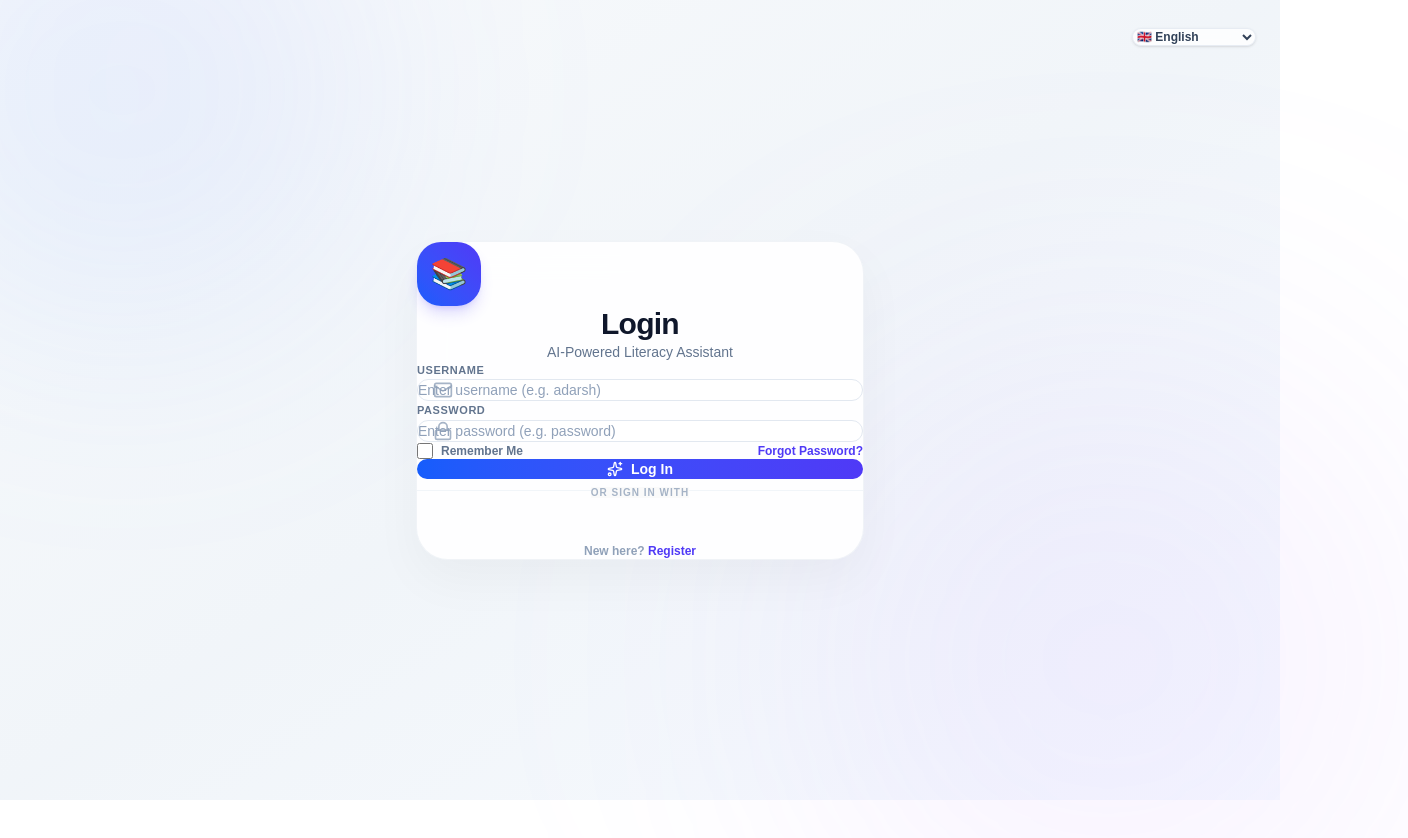
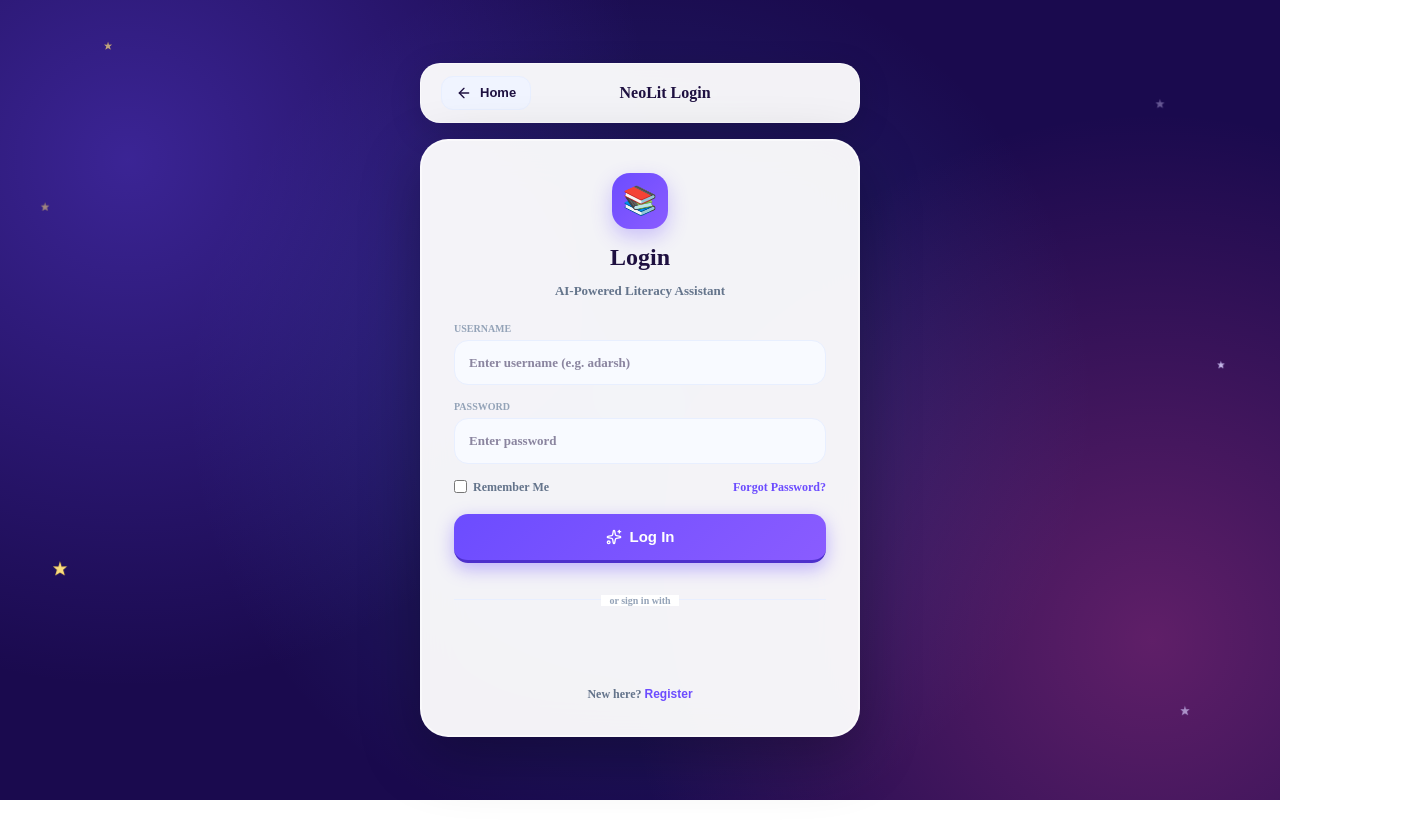
Before and after one commit to Adarshhackology/AI-Powered-Literacy-Assistant-for-Neo-Learners_Jun_2026, a React (Vite) app in the folder frontend/: page /login in a window 1280 px wide. Shown: the top 838 px of the page, 1408 px wide, since content can reach past the window. After the commit the page ends 800 px from the top, so only its background shows below. Built offline with nearby package versions, Linux system fonts and the light colour scheme.

Commit message:
fix: Rebuild Login.tsx page matching 3D space theme and update Navbar.tsx for Guest Learner display name fallback

```diff
--- a/frontend/src/pages/Login.tsx
+++ b/frontend/src/pages/Login.tsx
@@ -3,7 +3,8 @@ import { useNavigate, Link, useLocation } from 'react-router-dom';
 import { GoogleLogin } from '@react-oauth/google';
 import { apiClient } from '../utils/api';
 import { SupportedLanguage, translations } from '../utils/translationHelper';
-import { ShieldCheck, Mail, Lock, Sparkles } from 'lucide-react';
+import { ArrowLeft, User, Lock, Sparkles } from 'lucide-react';
+import { Sparkle, RobotMascot } from '../components/UI/Illustrations';
 
 export default function Login() {
   const [username, setUsername] = useState('');
@@ -14,29 +15,6 @@ export default function Login() {
   const [lang, setLang] = useState<SupportedLanguage>('english');
 
   const navigate = useNavigate();
-
-  const handleGoogleSuccess = async (credentialResponse: any) => {
-    setLoading(true);
-    setError('');
-    try {
-      const response = await apiClient.googleLogin(credentialResponse.credential);
-      if (response.message === 'Login successful') {
-        localStorage.setItem('user', JSON.stringify(response.user));
-        localStorage.setItem('username', response.user.username);
-        if (response.isNewUser) {
-          navigate('/profile-setup');
-        } else if (response.user.profile && response.user.profile.fullName) {
-          navigate('/dashboard');
-        } else {
-          navigate('/profile-setup');
-        }
-      }
-    } catch (err: any) {
-      setError(err.message || 'Google Login failed. Please try again.');
-    } finally {
-      setLoading(false);
-    }
-  };
   const location = useLocation();
   const successMessage = (location.state as any)?.message;
 
@@ -58,7 +36,6 @@ export default function Login() {
       if (response.message === 'Login successful') {
         localStorage.setItem('user', JSON.stringify(response.user));
         localStorage.setItem('username', response.user.username);
-        // check if they already have completed profiles, else profile-setup
         if (response.user.profile && response.user.profile.fullName) {
           navigate('/dashboard');
         } else {
@@ -72,144 +49,222 @@ export default function Login() {
     }
   };
 
+  const handleGoogleSuccess = async (credentialResponse: any) => {
+    setLoading(true);
+    setError('');
+    try {
+      const response = await apiClient.googleLogin(credentialResponse.credential);
+      if (response.message === 'Login successful') {
+        localStorage.setItem('user', JSON.stringify(response.user));
+        localStorage.setItem('username', response.user.username);
+        if (response.isNewUser) {
+          navigate('/profile-setup');
+        } else {
+          navigate('/dashboard');
+        }
+      }
+    } catch (err: any) {
+      setError(err.message || 'Google Login failed. Please try again.');
+    } finally {
+      setLoading(false);
+    }
+  };
+
   return (
-    <div className="min-h-screen flex flex-col justify-center items-center bg-gradient-to-br from-slate-50 via-slate-100 to-blue-50/50 px-4 relative font-inter">
-      {/* Decorative Radial Background Lights */}
-      <div className="absolute top-[-20%] left-[-10%] w-[500px] h-[500px] bg-gradient-to-tr from-blue-400/10 to-indigo-400/10 rounded-full blur-[120px] pointer-events-none" />
-      <div className="absolute bottom-[-20%] right-[-10%] w-[600px] h-[600px] bg-gradient-to-br from-violet-400/10 to-purple-400/10 rounded-full blur-[140px] pointer-events-none" />
+    <div style={{
+      minHeight: '100vh',
+      background: '#1A0A4E',
+      backgroundImage: `
+        radial-gradient(circle at 10% 20%, rgba(108,76,255,0.4) 0%, transparent 40%),
+        radial-gradient(circle at 90% 80%, rgba(255,79,163,0.3) 0%, transparent 40%),
+        radial-gradient(circle at 50% 50%, rgba(77,157,255,0.2) 0%, transparent 60%)
+      `,
+      padding: '20px',
+      display: 'flex', flexDirection: 'column', alignItems: 'center', justifyContent: 'center',
+      position: 'relative',
+    }}>
 
-      {/* Language Toggle in Corner */}
-      <div className="absolute top-6 right-6 z-20">
-        <select
-          value={lang}
-          onChange={(e) => {
-            const newL = e.target.value as SupportedLanguage;
-            setLang(newL);
-            localStorage.setItem('preferredLanguage', newL);
-          }}
-          className="bg-white/80 backdrop-blur-md border border-slate-200/80 text-slate-700 text-xs font-semibold rounded-2xl px-4 py-2.5 shadow-sm focus:outline-none focus:ring-2 focus:ring-indigo-500/20 focus:border-indigo-500 transition-all cursor-pointer"
-        >
-          <option value="english">🇬🇧 English</option>
-          <option value="hindi">🇮🇳 हिंदी (Hindi)</option>
-          <option value="telugu">🇮🇳 తెలుగు (Telugu)</option>
-          <option value="tamil">🇮🇳 தமிழ் (Tamil)</option>
-          <option value="kannada">🇮🇳 ಕನ್ನಡ (Kannada)</option>
-          <option value="malayalam">🇮🇳 Malayalam</option>
-          <option value="marathi">🇮🇳 Marathi</option>
-          <option value="bengali">🇮🇳 Bengali</option>
-          <option value="gujarati">🇮🇳 Gujarati</option>
-          <option value="punjabi">🇮🇳 Punjabi</option>
-        </select>
+      {/* Background Star Field */}
+      <div style={{ position: 'fixed', inset: 0, pointerEvents: 'none', zIndex: 0 }}>
+        {[
+          { t: '5%', l: '8%', s: 12 }, { t: '12%', l: '90%', s: 16 },
+          { t: '25%', l: '3%', s: 14 }, { t: '45%', l: '95%', s: 10 },
+          { t: '70%', l: '4%', s: 18 }, { t: '88%', l: '92%', s: 14 },
+        ].map((st, i) => (
+          <div key={i} className="animate-twinkle" style={{
+            position: 'absolute', top: st.t, left: st.l,
+            animationDelay: `${i * 0.4}s`, opacity: 0.7,
+          }}>
+            <Sparkle size={st.s} color={i % 2 === 0 ? '#FFD54A' : '#C4B5F4'} />
+          </div>
+        ))}
       </div>
 
-      <div className="backdrop-blur-xl bg-white/90 border border-slate-200/50 p-8 md:p-10 rounded-[32px] shadow-[0_20px_50px_rgba(0,0,0,0.04)] hover:shadow-[0_20px_50px_rgba(99,102,241,0.06)] w-full max-w-md relative z-10 transition-all duration-300">
-        {/* Header / Logo */}
-        <div className="text-center mb-8">
-          <div className="w-16 h-16 bg-gradient-to-tr from-blue-600 to-indigo-600 rounded-3xl flex items-center justify-center mx-auto mb-4 shadow-lg shadow-indigo-600/20 transition-all hover:scale-105 duration-300">
-            <span className="text-3xl leading-none">📚</span>
+      <div style={{ maxWidth: '440px', width: '100%', position: 'relative', zIndex: 1, display: 'flex', flexDirection: 'column', gap: '16px' }}>
+
+        {/* Top Glass Nav Bar */}
+        <nav style={{
+          height: '60px',
+          background: 'rgba(255,255,255,0.95)',
+          backdropFilter: 'blur(20px)',
+          borderRadius: '20px',
+          padding: '0 20px',
+          display: 'flex', alignItems: 'center', justifyContent: 'space-between',
+          boxShadow: '0 8px 32px rgba(0,0,0,0.15)',
+          border: '1.5px solid rgba(255,255,255,0.6)',
+        }}>
+          <button
+            onClick={() => navigate('/')}
+            className="btn-3d"
+            style={{
+              display: 'flex', alignItems: 'center', gap: '8px',
+              color: '#1e1040', textDecoration: 'none',
+              fontFamily: 'Poppins', fontWeight: 900, fontSize: '13px',
+              background: '#F0F4FF', padding: '6px 14px', borderRadius: '12px',
+              border: '1px solid #E8EFFF', cursor: 'pointer',
+            }}
+          >
+            <ArrowLeft className="w-4 h-4" />
+            <span>Home</span>
+          </button>
+
+          <span style={{ fontFamily: 'Poppins', fontWeight: 900, fontSize: '16px', color: '#1e1040' }}>
+            NeoLit Login
+          </span>
+
+          <div style={{ width: '40px' }} />
+        </nav>
+
+        {/* Login Card */}
+        <div style={{
+          background: 'rgba(255,255,255,0.95)',
+          backdropFilter: 'blur(20px)',
+          borderRadius: '28px',
+          padding: '32px',
+          border: '2px solid rgba(255,255,255,0.6)',
+          boxShadow: '0 20px 60px rgba(0,0,0,0.3)',
+          display: 'flex', flexDirection: 'column', gap: '20px',
+        }}>
+
+          {/* Logo & Header */}
+          <div style={{ textAlign: 'center', display: 'flex', flexDirection: 'column', alignItems: 'center', gap: '6px' }}>
+            <div style={{
+              width: '56px', height: '56px', borderRadius: '18px',
+              background: 'linear-gradient(135deg, #6C4CFF, #8A5CFF)',
+              display: 'flex', alignItems: 'center', justifyContent: 'center',
+              fontSize: '28px', boxShadow: '0 8px 20px rgba(108,76,255,0.3)',
+            }}>
+              📚
             </div>
-          <h1 className="text-3xl font-extrabold text-slate-900 tracking-tight font-poppins">{t.login}</h1>
-          <p className="text-slate-500 font-medium text-sm mt-1.5">AI-Powered Literacy Assistant</p>
+            <h1 style={{ fontFamily: 'Poppins', fontWeight: 900, fontSize: '24px', color: '#1e1040', margin: '4px 0 0' }}>
+              {t.login}
+            </h1>
+            <p style={{ fontFamily: 'Nunito', fontWeight: 700, fontSize: '13px', color: '#64748B', margin: 0 }}>
+              AI-Powered Literacy Assistant
+            </p>
           </div>
 
-        {/* Messages */}
           {successMessage && (
-          <div className="bg-emerald-50/50 border border-emerald-100/80 text-emerald-800 rounded-2xl px-4 py-3.5 mb-6 text-xs font-semibold flex items-center gap-2">
-            <ShieldCheck className="w-5 h-5 text-emerald-500 shrink-0" />
-            <span>{successMessage}</span>
+            <div style={{ background: '#ECFDF5', border: '1px solid #A7F3D0', color: '#065F46', borderRadius: '12px', padding: '10px 14px', fontFamily: 'Nunito', fontWeight: 700, fontSize: '12px' }}>
+              ✅ {successMessage}
             </div>
           )}
 
           {error && (
-          <div className="bg-amber-50/50 border border-amber-100/80 text-amber-800 rounded-2xl px-4 py-3.5 mb-6 text-xs font-semibold flex items-start gap-2">
-            <span className="text-sm leading-none mt-0.5">⚠️</span>
-            <span>{error}</span>
+            <div style={{ background: '#FEF2F2', border: '1px solid #FCA5A5', color: '#991B1B', borderRadius: '12px', padding: '10px 14px', fontFamily: 'Nunito', fontWeight: 700, fontSize: '12px' }}>
+              ⚠️ {error}
             </div>
           )}
 
-        {/* Input Form */}
-        <form onSubmit={handleLogin} className="space-y-5">
-          <div className="space-y-1.5">
-            <label className="block text-[11px] font-bold text-slate-500 uppercase tracking-wider pl-1">Username</label>
-            <div className="relative">
-              <Mail className="absolute left-4 top-1/2 -translate-y-1/2 w-5 h-5 text-slate-400/80" />
+          {/* Form */}
+          <form onSubmit={handleLogin} style={{ display: 'flex', flexDirection: 'column', gap: '14px' }}>
+            <div>
+              <label style={{ fontFamily: 'Poppins', fontWeight: 900, fontSize: '10px', color: '#94A3B8', textTransform: 'uppercase', display: 'block', marginBottom: '4px' }}>
+                Username
+              </label>
               <input
                 type="text"
-                className="w-full pl-12 pr-4 py-3.5 bg-white border border-slate-200 rounded-2xl text-slate-800 focus:outline-none focus:ring-4 focus:ring-indigo-500/5 focus:border-indigo-500 transition-all duration-200 font-medium text-sm placeholder:text-slate-400"
+                required
                 value={username}
-                onChange={(e) => setUsername(e.target.value)}
+                onChange={e => setUsername(e.target.value)}
                 placeholder="Enter username (e.g. adarsh)"
-                required
+                style={{
+                  width: '100%', padding: '12px 14px', borderRadius: '14px',
+                  border: '1.5px solid #E8EFFF', background: '#F8FAFF',
+                  fontFamily: 'Nunito', fontWeight: 700, fontSize: '13px', color: '#1e1040', outline: 'none',
+                }}
               />
             </div>
+
+            <div>
+              <label style={{ fontFamily: 'Poppins', fontWeight: 900, fontSize: '10px', color: '#94A3B8', textTransform: 'uppercase', display: 'block', marginBottom: '4px' }}>
+                Password
+              </label>
+              <input
+                type="password"
+                required
+                value={password}
+                onChange={e => setPassword(e.target.value)}
+                placeholder="Enter password"
+                style={{
+                  width: '100%', padding: '12px 14px', borderRadius: '14px',
+                  border: '1.5px solid #E8EFFF', background: '#F8FAFF',
+                  fontFamily: 'Nunito', fontWeight: 700, fontSize: '13px', color: '#1e1040', outline: 'none',
+                }}
+              />
             </div>
 
-          <div className="space-y-1.5">
-            <label className="block text-[11px] font-bold text-slate-500 uppercase tracking-wider pl-1">Password</label>
-            <div className="relative">
-              <Lock className="absolute left-4 top-1/2 -translate-y-1/2 w-5 h-5 text-slate-400/80" />
-              <input
-                type="password"
-                className="w-full pl-12 pr-4 py-3.5 bg-white border border-slate-200 rounded-2xl text-slate-800 focus:outline-none focus:ring-4 focus:ring-indigo-500/5 focus:border-indigo-500 transition-all duration-200 font-medium text-sm placeholder:text-slate-400"
-                value={password}
-                onChange={(e) => setPassword(e.target.value)}
-                placeholder="Enter password (e.g. password)"
-                required
-              />
-            </div>
-          </div>
-
-          <div className="flex items-center justify-between text-xs font-semibold pt-1">
-            <label className="flex items-center gap-2 text-slate-500 cursor-pointer select-none">
+            <div style={{ display: 'flex', justifyContent: 'space-between', alignItems: 'center' }}>
+              <label style={{ display: 'flex', alignItems: 'center', gap: '6px', cursor: 'pointer', fontFamily: 'Nunito', fontWeight: 700, fontSize: '12px', color: '#64748B' }}>
                 <input
                   type="checkbox"
                   checked={rememberMe}
-                onChange={(e) => setRememberMe(e.target.checked)}
-                className="w-4 h-4 text-indigo-600 border-slate-200 rounded focus:ring-indigo-500/20"
+                  onChange={e => setRememberMe(e.target.checked)}
                 />
                 Remember Me
               </label>
-            <a href="#" className="text-indigo-600 hover:underline">Forgot Password?</a>
+              <span style={{ fontFamily: 'Nunito', fontWeight: 800, fontSize: '12px', color: '#6C4CFF', cursor: 'pointer' }}>Forgot Password?</span>
             </div>
 
             <button
               type="submit"
               disabled={loading}
-            className="w-full mt-2 bg-gradient-to-r from-blue-600 to-indigo-600 hover:from-blue-700 hover:to-indigo-700 text-white text-sm font-bold py-4 rounded-2xl hover:shadow-[0_8px_20px_rgba(99,102,241,0.25)] active:scale-[0.98] transition-all duration-200 cursor-pointer flex items-center justify-center gap-2 disabled:opacity-50 disabled:cursor-not-allowed"
+              className="btn-3d"
+              style={{
+                background: 'linear-gradient(135deg, #6C4CFF, #8A5CFF)',
+                color: 'white', fontFamily: 'Poppins', fontWeight: 900, fontSize: '15px',
+                padding: '12px', borderRadius: '14px', border: 'none',
+                borderBottom: '3.5px solid #4D2FCC', cursor: loading ? 'not-allowed' : 'pointer',
+                boxShadow: '0 6px 18px rgba(108,76,255,0.4)', marginTop: '4px',
+                display: 'flex', alignItems: 'center', justifyContent: 'center', gap: '8px',
+              }}
             >
-            {loading ? (
-              <span>⏳ Logging in...</span>
-            ) : (
-              <>
               <Sparkles className="w-4 h-4" />
-                <span>Log In</span>
-              </>
-            )}
+              <span>{loading ? 'Logging in...' : 'Log In'}</span>
             </button>
           </form>
 
-        {/* Separator */}
-        <div className="relative my-6 text-center">
-          <div className="absolute inset-0 flex items-center"><div className="w-full border-t border-slate-100" /></div>
-          <span className="relative bg-[#fafafa] px-4 text-[10px] font-bold uppercase tracking-widest text-slate-400/80">or sign in with</span>
+          {/* Social login divider */}
+          <div style={{ textAlign: 'center', position: 'relative', margin: '4px 0' }}>
+            <span style={{ fontFamily: 'Nunito', fontWeight: 700, fontSize: '10px', color: '#94A3B8', background: 'white', padding: '0 8px', position: 'relative', zIndex: 1 }}>
+              or sign in with
+            </span>
+            <div style={{ position: 'absolute', top: '50%', left: 0, right: 0, height: '1px', background: '#E8EFFF' }} />
           </div>
 
-        {/* Google OAuth Component */}
-        <div className="flex justify-center mt-2">
+          <div style={{ display: 'flex', flexDirection: 'column', alignItems: 'center', gap: '10px' }}>
             <GoogleLogin
               onSuccess={handleGoogleSuccess}
-            onError={() => setError('Google Authentication Failed.')}
-            useOneTap
+              onError={() => setError('Google login failed')}
             />
+
+            <div style={{ fontFamily: 'Nunito', fontWeight: 700, fontSize: '12px', color: '#64748B' }}>
+              New here? <Link to="/register" style={{ color: '#6C4CFF', fontWeight: 900, textDecoration: 'none' }}>Register</Link>
+            </div>
           </div>
 
-        {/* Footer */}
-        <p className="mt-8 text-center text-slate-400 text-xs font-semibold">
-          New here?{' '}
-          <Link to="/register" className="text-indigo-600 font-bold hover:underline">
-            {t.register}
-          </Link>
-        </p>
+        </div>
+
       </div>
     </div>
   );
```
Also changed, not shown: frontend/src/components/Navbar/Navbar.tsx (+5 -3 lines). Lines whose indentation alone changed are shown as unchanged.
